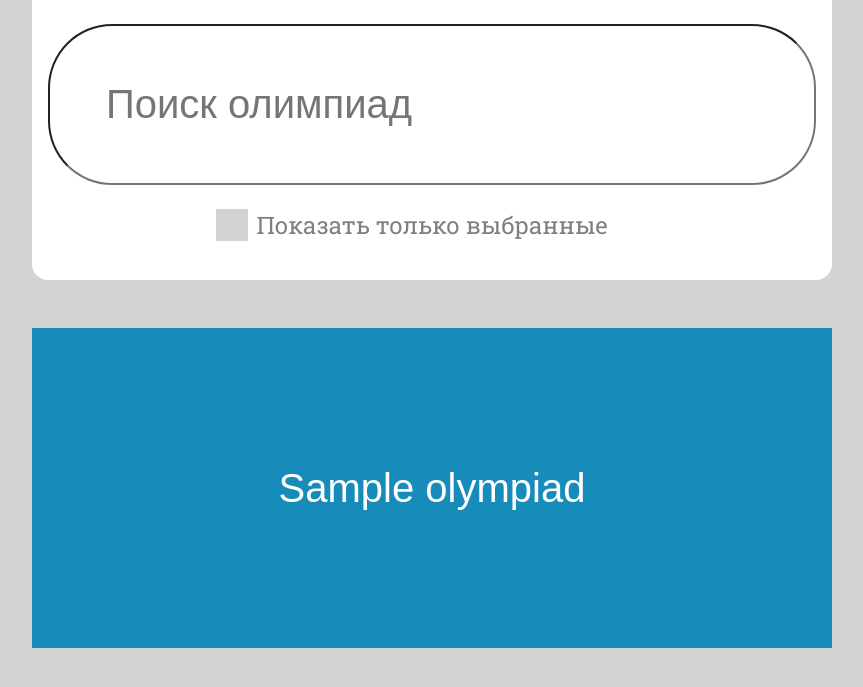
After one commit to daminovkamil/mysite, a Python web app: template templates/olympiads.html in a window 1280 px wide. The commit adds this page. Shown: the top 687 px of the page, without its empty margins (208-1071 px from the left). Run offline with Jinja, Linux system fonts and the light colour scheme; the template is opened without the code that fills it: most values are stand-ins (such as "Sample title", 1, 10 or a date in 2020); some libraries are stand-ins or nearby versions.

Commit message:
Добавлены олимпиады

```diff
--- a/olympbot/urls.py
+++ b/olympbot/urls.py
@@ -2,5 +2,6 @@ from django.urls import path
 from olympbot import views
 
 urlpatterns = [
-    path('subjects/<int:user_id>', views.show_subjects)
+    path('subjects/<int:user_id>', views.show_subjects),
+    path('olympiads/<int:user_id>', views.show_olympiads)
 ]
--- /dev/null
+++ b/templates/olympiads.html
@@ -0,0 +1,210 @@
+<!DOCTYPE html>
+<html lang="en">
+<head>
+    <meta charset="utf-8">
+    <meta http-equiv="X-UA-Compatible" content="IE=edge">
+    <meta name="viewport" content="width=device-width, initial-scale=1.0">
+    <title></title>
+    <link rel="preconnect" href="https://fonts.googleapis.com">
+    <link rel="preconnect" href="https://fonts.gstatic.com" crossorigin>
+    <link href="https://fonts.googleapis.com/css2?family=Roboto+Slab&display=swap" rel="stylesheet">
+    <script src="https://telegram.org/js/telegram-web-app.js"></script>
+</head>
+<style>
+    :root {
+        font-family: 'Roboto Slab', serif;
+        font-style: normal;
+        font-weight: normal;
+        --tg-theme-bg-color: white;
+        --tg-theme-text-color: black;
+        --tg-theme-hint-color: gray;
+        --tg-theme-link-color: blue;
+        --tg-theme-button-color: #178cbb;
+        --tg-theme-button-text-color: white;
+        --tg-theme-secondary-bg-color: lightgray;
+    }
+
+    body {
+        padding: 0;
+        margin: 0;
+        background: var(--tg-theme-secondary-bg-color);
+    }
+
+    .container {
+        margin-left: calc((100% - min(100vw, 100vh)) / 2);
+        width: min(100vw, 100vh);
+    }
+
+    .olympiad {
+        font-size: min(5vw, 5vh);
+        width: calc(100% - min(3vw, 3vh) * 2);
+        height: min(40vw, 40vh);
+        margin: min(3vw, 3vh);
+        padding: min(5vw, 5vh);
+        border-radius: min(2vw, 2vh);
+        background: var(--tg-theme-bg-color);
+        color: var(--tg-theme-text-color);
+        float: left;
+        text-align: center;
+        border-width: 0;
+        box-shadow: 0 8px 16px 0 rgba(0, 0, 0, 0.2), 0 6px 20px 0 rgba(0, 0, 0, 0.19);
+        transition-duration: 0.4s;
+    }
+
+    .olympiad.added {
+        border-radius: 0;
+        background: var(--tg-theme-button-color);
+        color: var(--tg-theme-button-text-color);
+        box-shadow: none;
+        margin-left: 0;
+        margin-right: 0;
+        width: 100%;
+    }
+
+    .search {
+        margin: min(3vw, 3vh) min(2vw, 2vh);
+        padding: min(7vw, 7vh);
+        border-radius: min(8vw, 8vh);
+        font-size: min(5vw, 5vh);
+        width: calc(100% - min(4vw, 4vh));
+        box-sizing: border-box;
+    }
+
+    .search_container {
+        margin-left: calc((100% - min(100vw, 100vh)) / 2);
+        width: min(100vw, 100vh);
+        top: 0;
+        background: var(--tg-theme-bg-color);
+        position: fixed;
+        height: min(35vh, 35vw);
+        border-bottom-left-radius: min(2vw, 2vh);
+        border-bottom-right-radius: min(2vw, 2vh);
+    }
+
+    .divider {
+        margin-bottom: min(38vh, 38vw);
+    }
+
+    /* Customize the label (the container) */
+    .checkbox_container {
+        text-align: center;
+        font-size: min(3vw, 3vh);
+        color: var(--tg-theme-hint-color);
+        display: block;
+        position: relative;
+        cursor: pointer;
+        -webkit-user-select: none;
+        -moz-user-select: none;
+        -ms-user-select: none;
+        user-select: none;
+    }
+
+    /* Hide the browser's default checkbox */
+    .checkbox_container input {
+        position: absolute;
+        opacity: 0;
+        cursor: pointer;
+        height: 0;
+        width: 0;
+    }
+
+    .checkmark {
+        margin-left: min(23vw, 23vh);
+        position: absolute;
+        top: 0;
+        left: 0;
+        height: min(4vw, 4vh);
+        width: min(4vw, 4vh);
+        background-color: var(--tg-theme-secondary-bg-color);
+    }
+
+    .checkbox_container input:checked ~ .checkmark {
+        background-color: var(--tg-theme-button-color);
+    }
+
+    .checkmark:after {
+        content: "";
+        position: absolute;
+        display: none;
+    }
+
+    .checkbox_container input:checked ~ .checkmark:after {
+        display: block;
+    }
+
+    .checkbox_container .checkmark:after {
+        left: min(1.4vw, 1.4vh);
+        top: min(0.8vw, 0.8vh);
+        width: min(0.9vw, 0.9vh);
+        height: min(1.5vw, 1.5vh);
+        border: solid var(--tg-theme-button-text-color);
+        border-width: 0 min(0.6vw, 0.6vh) min(0.6vw, 0.6vh) 0;
+        -webkit-transform: rotate(45deg);
+        -ms-transform: rotate(45deg);
+        transform: rotate(45deg);
+    }
+</style>
+<body>
+<div class="search_container">
+    <input class="search" type="text" id="search" onkeyup="activity_filter()" placeholder="Поиск олимпиад">
+    <label class="checkbox_container">Показать только выбранные
+        <input type="checkbox" id="checkbox" onclick="activity_filter()">
+        <span class="checkmark"></span>
+    </label>
+</div>
+<div class="divider"></div>
+<div class="container">
+    {% for olympiad in cool_olympiads %}
+        <button class="olympiad" id="{{ olympiad }}"
+                onclick="button_click('{{ olympiad }}'); activity_filter()">{{ olympiad }}</button>
+    {% endfor %}
+</div>
+</body>
+<script type="application/javascript">
+    let chosen_olympiads = [];
+
+    function button_click(button_id) {
+        let button = document.getElementById(button_id);
+        if (button.classList.contains("added")) {
+            button.classList.remove("added");
+            chosen_olympiads.splice(chosen_olympiads.indexOf(button_id), 1);
+        } else {
+            button.classList.add("added");
+            chosen_olympiads.push(button_id);
+        }
+    }
+
+    function activity_filter() {
+        let input = document.getElementById('search');
+        let filter = input.value.toUpperCase();
+        let activities = document.getElementsByClassName("olympiad");
+        let checkbox = document.getElementById("checkbox");
+
+        for (let i = 0; i < activities.length; i++) {
+            let txtValue = activities[i].innerHTML;
+            if (txtValue.toUpperCase().indexOf(filter) > -1 &&
+                (!checkbox.checked || activities[i].classList.contains("added"))) {
+                activities[i].style.display = "";
+            } else {
+                activities[i].style.display = "none";
+            }
+        }
+    }
+
+    {% for olympiad in user_olympiads %}
+        button_click('{{ olympiad }}')
+    {% endfor %}
+
+    let tg = window.Telegram.WebApp;
+    tg.expand();
+    tg.MainButton.color = "#0dbb00";
+    tg.MainButton.text = "Сохранить";
+    tg.MainButton.show();
+    tg.onEvent('mainButtonClicked', function () {
+        let data = {
+            subjects: chosen_olympiads
+        }
+        tg.sendData(JSON.stringify(data));
+    });
+</script>
+</html>
--- a/templates/subjects.html
+++ b/templates/subjects.html
@@ -7,12 +7,11 @@
     <title></title>
     <link rel="preconnect" href="https://fonts.googleapis.com">
     <link rel="preconnect" href="https://fonts.gstatic.com" crossorigin>
-    <link href="https://fonts.googleapis.com/css2?family=Rubik+Spray+Paint&display=swap" rel="stylesheet">
+    <link href="https://fonts.googleapis.com/css2?family=Roboto+Slab&display=swap" rel="stylesheet">
     <script src="https://telegram.org/js/telegram-web-app.js"></script>
 </head>
 <style>
     body {
-        font-family: monospace;
         padding: 0;
         margin: 0;
         background: var(--tg-theme-secondary-bg-color);
@@ -24,7 +23,7 @@
     }
 
     .subject {
-        font-family: 'Rubik Spray Paint', cursive;
+        font-family: 'Roboto Slab', serif;
         font-style: normal;
         font-weight: normal;
         font-size: min(5vw, 5vh);
```
Also changed, not shown: olympbot/views.py (+16 -2 lines).
